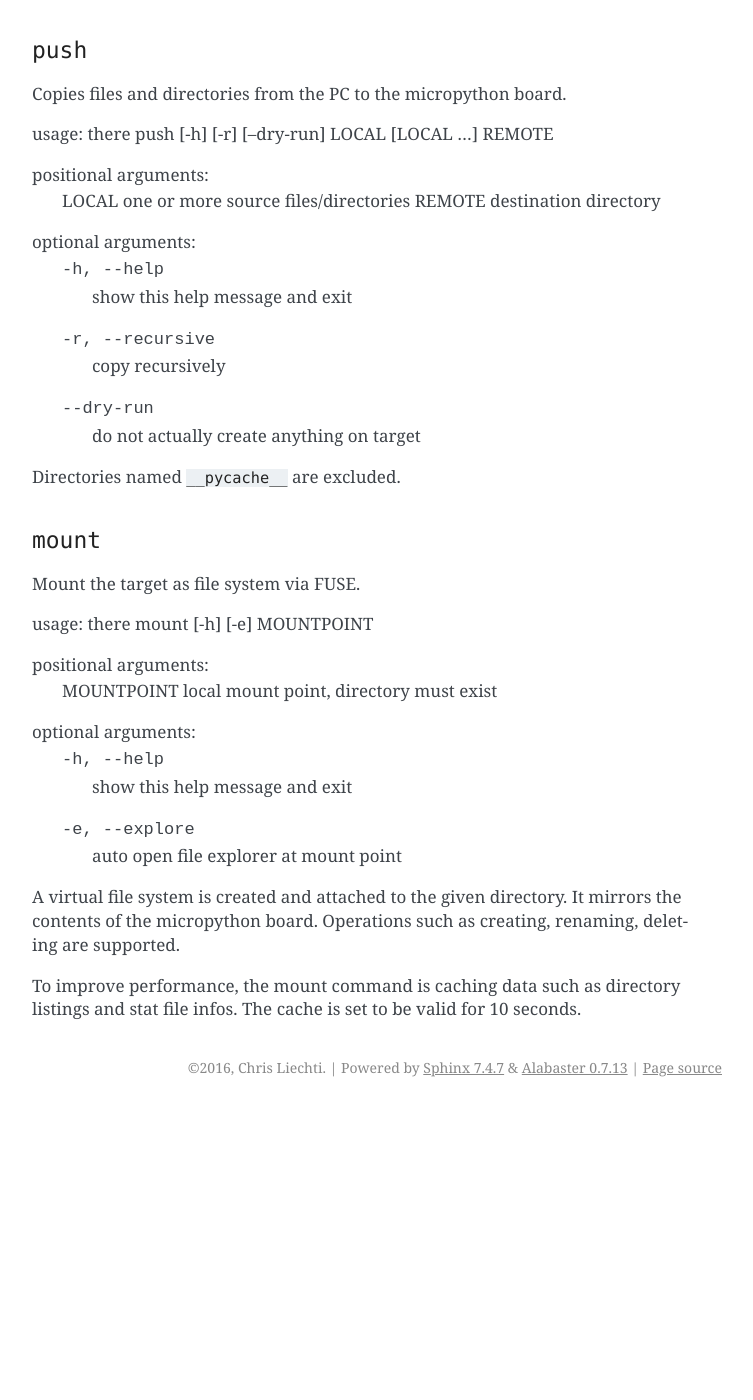
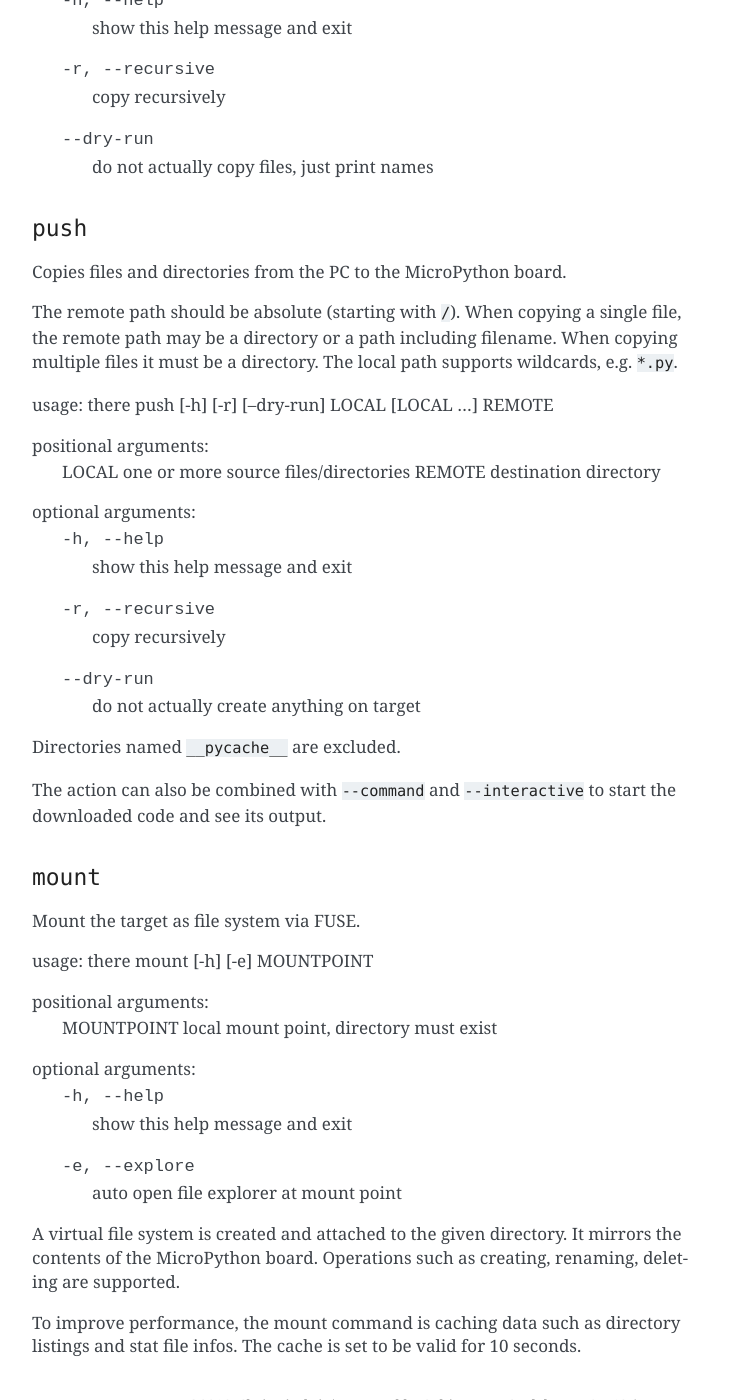
Before and after one commit to zsquareplusc/mpy-repl-tool, a Sphinx documentation site: the page built from documentation/commandline.rst, in a window 1280 px wide and 1400 px high, scrolled down 4433 px. Shown: the whole window, without its empty margins (388-1141 px from the left). Built offline with Sphinx 7.4.7, drawn with Linux system fonts in a browser that asks for light colours; before the commit the page ends 5540 px from its top, so only the background shows below that; some of the changed text lies outside the part shown.

Commit message:
docs: updates

```diff
--- a/documentation/commandline.rst
+++ b/documentation/commandline.rst
@@ -55,7 +55,7 @@
 115200 baud, and None for user and password.
 
 ``hwgrep://USB`` picks a random USB-Serial adapter, works best if there
-is only one micropython board connected. Otherwise the detect action should
+is only one MicroPython board connected. Otherwise the detect action should
 be used to find the comport and use ``--port`` option or environment
 variable.
 
@@ -99,6 +99,8 @@
 optional arguments:
   -h, --help                        show this help message and exit
   -t TIMEOUT, --timeout TIMEOUT     wait x seconds for completion
+
+Note, larger files can be executed using ``push`` and ``--command`` combined.
 
 
 ``ls``
@@ -118,7 +120,7 @@
 
 
 The file date (shown in ``--long`` format) is often not very useful as most
-micropython boards do not have a battery backed RTC running.
+MicroPython boards do not have a battery backed RTC running.
 
 
 ``cat``
@@ -136,8 +138,9 @@
 
 ``rm``
 ------
-Remove files on target.
-usage: there rm [-h] PATH [PATH ...]
+Remove files and/or directories on the target.
+
+usage: there rm [-h] [-r] [-f] PATH [PATH ...]
 
 positional arguments:
   PATH                  filename on target
@@ -151,7 +154,12 @@
 
 ``pull``
 --------
-Copies files and directories from the micropython board to the PC.
+Copies files and directories from the MicroPython board to the PC.
+
+The remote path should be absolute (starting with ``/``) and supports
+wildcards, e.g. ``/*.py``. On POSIX systems it may be needed to escape
+wildcards to avoid local expansion (e.g.  ``/\*.py`` or with quotes
+``"/*.py"``.
 
 usage: there pull [-h] [-r] [--dry-run] REMOTE [REMOTE ...] LOCAL
 
@@ -167,7 +175,12 @@
 
 ``push``
 --------
-Copies files and directories from the PC to the micropython board.
+Copies files and directories from the PC to the MicroPython board.
+
+The remote path should be absolute (starting with ``/``). When copying a single
+file, the remote path may be a directory or a path including filename. When
+copying multiple files it must be a directory. The local path supports
+wildcards, e.g. ``*.py``.
 
 usage: there push [-h] [-r] [--dry-run] LOCAL [LOCAL ...] REMOTE
 
@@ -181,6 +194,10 @@
   --dry-run        do not actually create anything on target
 
 Directories named ``__pycache__`` are excluded.
+
+The action can also be combined with ``--command`` and
+``--interactive`` to start the downloaded code and see its
+output.
 
 
 ``mount``
@@ -197,7 +214,7 @@
   -e, --explore  auto open file explorer at mount point
 
 A virtual file system is created and attached to the given directory. It
-mirrors the contents of the micropython board. Operations such as creating,
+mirrors the contents of the MicroPython board. Operations such as creating,
 renaming, deleting are supported.
 
 To improve performance, the mount command is caching data such as directory
```
Also changed, not shown: other parts of documentation/commandline.rst (+2 -2 lines).
